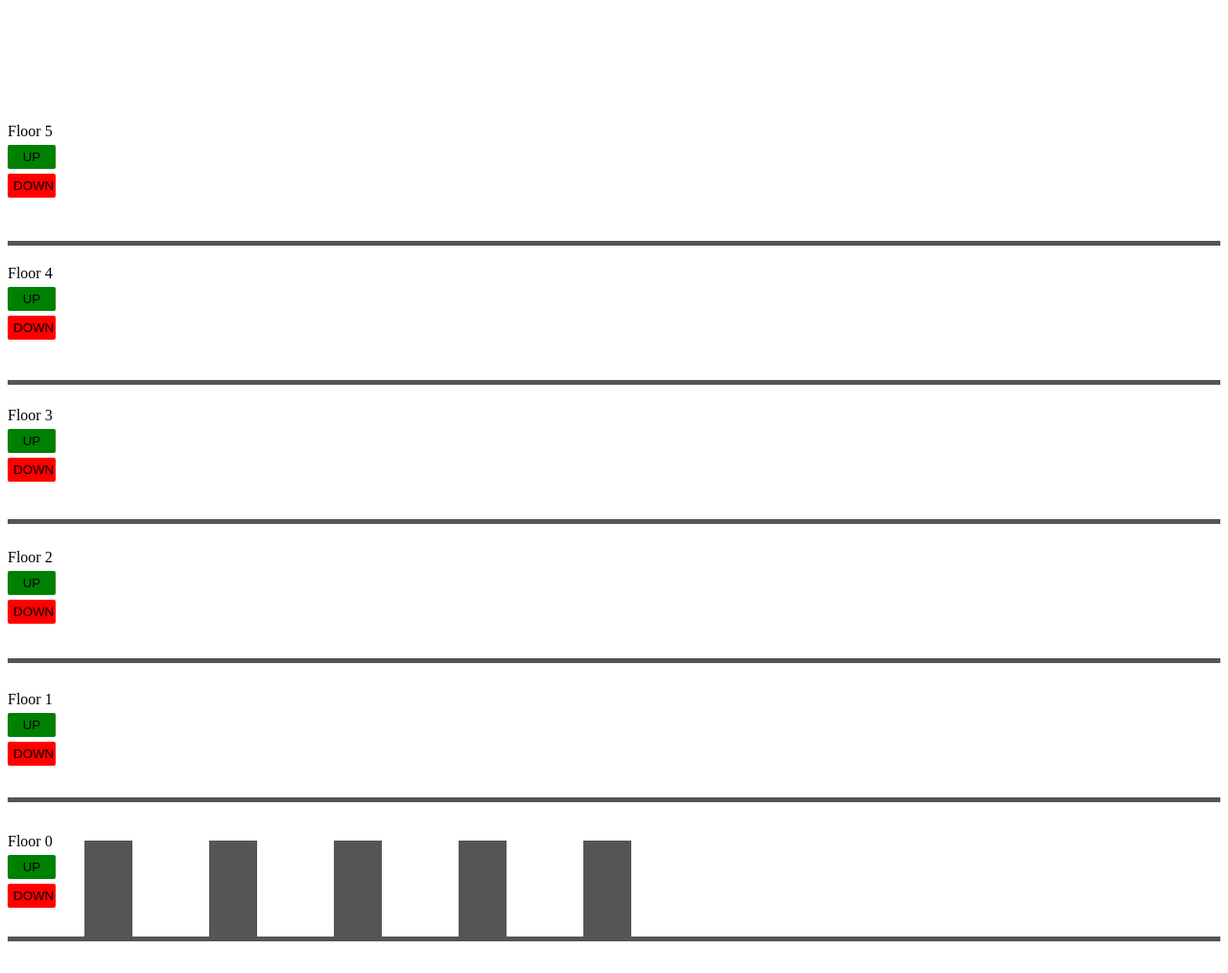
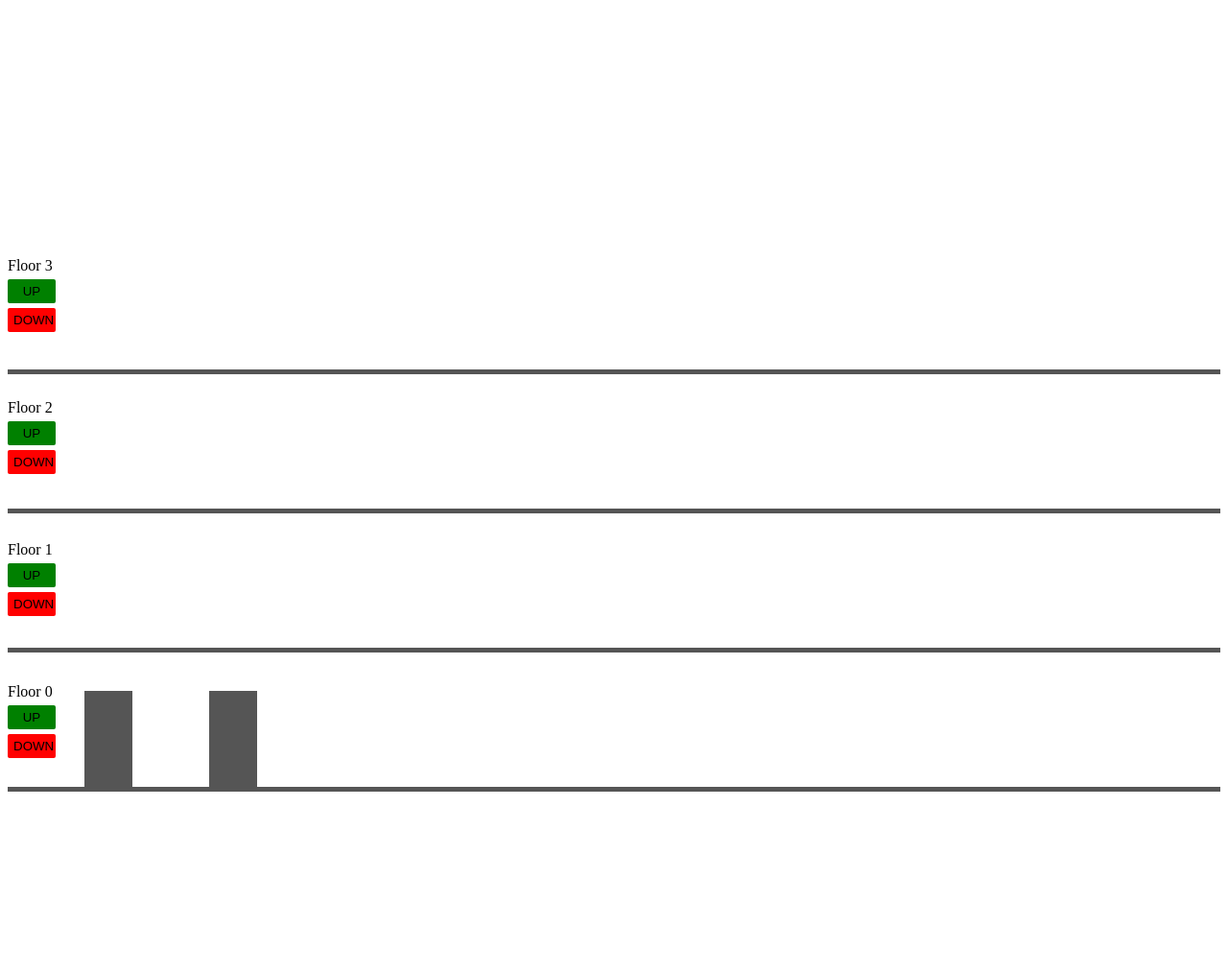
Before and after one commit to Vaibhav2711/lift, a plain HTML site: page index.html in a window 1280 px wide. Shown: the whole page at 96% size. After the commit the page ends 848 px from the top, so only its background shows below. Drawn offline with Linux system fonts and the light colour scheme.

Commit message:
Add files via upload

```diff
--- a/index.html
+++ b/index.html
@@ -9,13 +9,10 @@
     <div id = "plan">
 	    <div id = "floorLevel">
 			<div class = "btns" id = "btnSet">
-				<div class = "level" id = "_level">Floor 0</div>
-				<button class = "up">UP</button>
-				<button class = "down">DOWN</button>
+
 			</div>
 		</div>
 		<div class = "sys" id = "set">
-			<div class = "lift"></div>
 	  	</div>
 	  <div class = "floor"></div>
 	</div>
--- a/main.js
+++ b/main.js
@@ -1,14 +1,24 @@
 //Add new lift
+
+const lifts = [];
+const floors = [];
+const buttons = [];
 
 const addLift = (numOfLifts = 2,numOfFloors = 3) =>{
 
-    for(let i = 1;i<numOfLifts;i++){
+
+
+	//buttons[0] = document.getElementById("btnSet");
+	//lifts[0] = document.getElementById("set");
+
+    for(let i = 0;i<numOfLifts;i++){
         const newLift = document.createElement("div");
         newLift.setAttribute("class","lift");
         //console.log(newLift);
         const box = document.getElementById("set");
         //console.log(box);
         box.appendChild(newLift);
+		lifts[i] = newLift;
     }
 
     for(let j = 1;j<=numOfFloors;j++){
@@ -20,14 +30,15 @@ const addLift = (numOfLifts = 2,numOfFloors = 3) =>{
         newFloor.style.top = floorSpacing;
         const plan = document.getElementById("plan");
         plan.appendChild(newFloor);
+		floors[j-1] = newFloor;
     }
 
-	for(let z = 1;z<=numOfFloors;z++){
+	for(let z = 0;z<=numOfFloors;z++){
 		const buttonLayout = document.createElement("div");
         buttonLayout.setAttribute("class","btns");
         const levelNo = document.createElement("div");
         levelNo.setAttribute("class","level");
-		console.log(z);
+		//console.log(z);
         levelNo.innerHTML = "Floor "+(z).toString();
         const upButton = document.createElement("button");
         upButton.setAttribute("class","up");
@@ -42,11 +53,22 @@ const addLift = (numOfLifts = 2,numOfFloors = 3) =>{
         let layoutSpacing = buttonSpacing.toString()+"px";
 		console.log(layoutSpacing);
         buttonLayout.style.top = layoutSpacing;
+		buttons[z] = buttonLayout;
         const plan1 = document.getElementById("floorLevel");
         //console.lo
         //plan1.appendChild(newFloor);
         plan1.insertBefore(buttonLayout,plan1.children[0]);
 	}
+	console.log(lifts);
+	console.log(floors);
+	console.log(buttons);
 };
 
-addLift(5,5);
+addLift(2,3);
+
+document.querySelector(".up").addEventListener("click",function(){
+	//const lift = lifts[0];
+	lifts[0].style.transitionDuration = "2s";
+	lifts[0].style.top = "-290px";
+	//console.log(lifts[1].style.animationPlayState);
+});
--- a/styles.css
+++ b/styles.css
@@ -5,13 +5,10 @@
   margin-left: 80px;
   position: relative;
   top: 0px;
-  animation: mymove 5s infinite;
+  transition: top ease-in-out;
 }
 
-@keyframes mymove {
-  from {top: 0px;}
-  to {top: -150px;}
-}
+
 
 .sys {
   display: flex;
```
